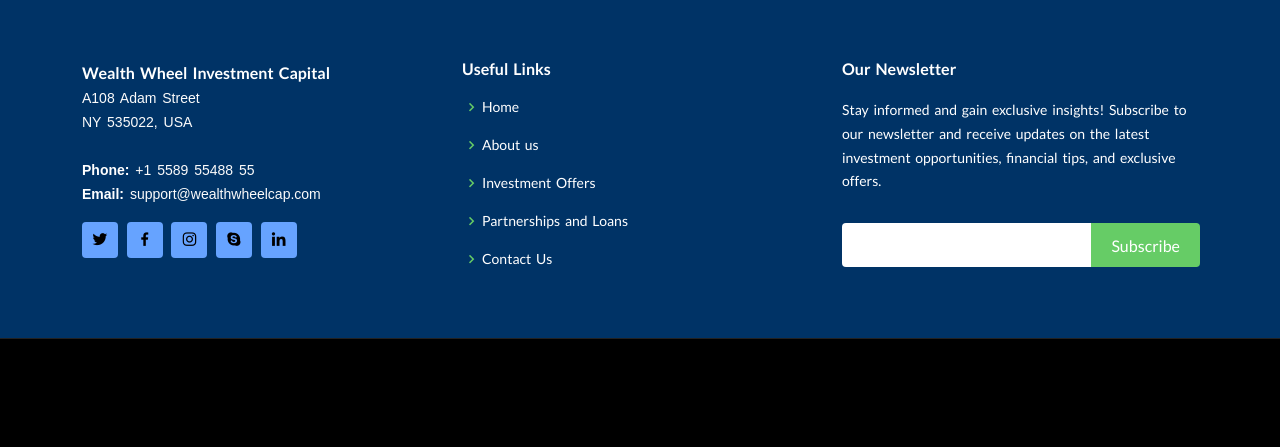
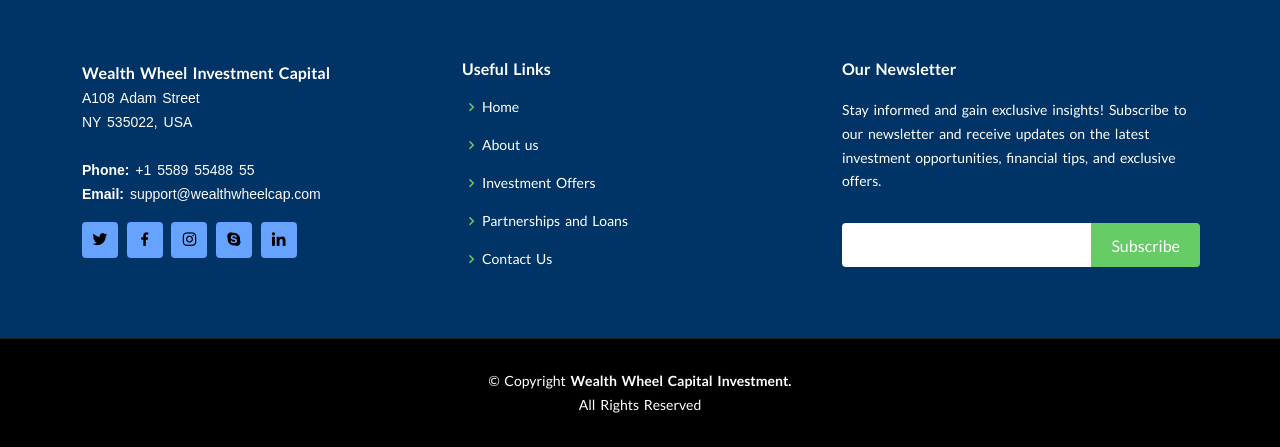
Before and after one commit to ndmichael/riazwealth, a Django app: page / in a window 1280 px wide. Shown: the part 4412-4859 px from the top of the page. Run offline with Django 5.2, Linux system fonts and the light colour scheme; some libraries are stand-ins or nearby versions.

Commit message:
footer colors fully adjsuted

```diff
--- a/pages/static/css/core.css
+++ b/pages/static/css/core.css
@@ -430,9 +430,10 @@ background-color: var(--secondary-color);
     background: var(--secondary-color);
   }
 
-  #footer .copyright {
+  #footer .copyright, #footer span {
     text-align: center;
     padding-top: 30px;
+    color: #fff;
   }
 
   #footer .credits {
```
